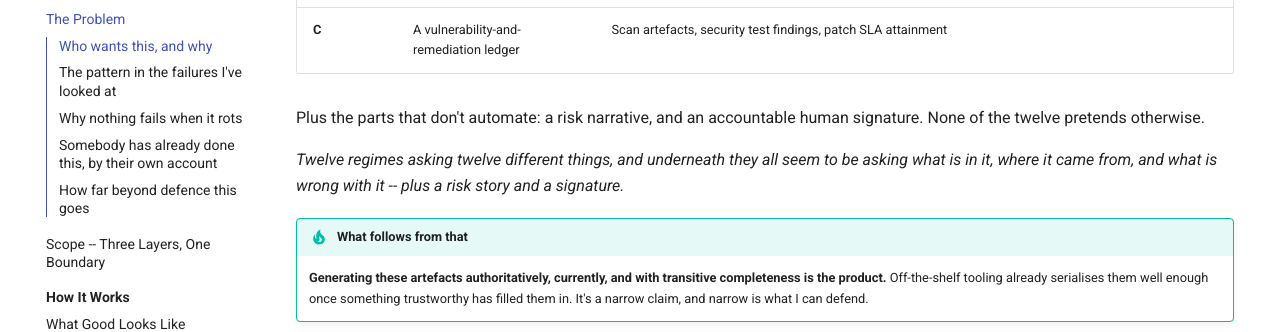
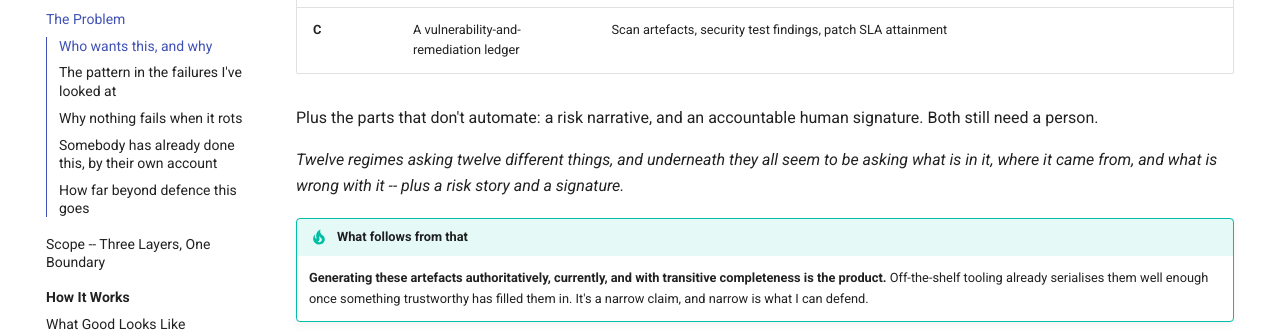
Before and after one commit to iamtgray/software-factory, an MkDocs documentation site: the page built from docs/start/the-problem.md, in a window 1280 px wide and 900 px high, scrolled down 609 px. Shown: the part 152-484 px from the top of the window. Built offline with MkDocs 1.6.1 and Material for MkDocs 9.7.7, drawn with Linux system fonts in a browser that asks for light colours.

Commit message:
Drop a closing judgement beat
'None of the twelve pretends otherwise' -- a short sentence whose only job was to
admire the sentence before it, and it anthropomorphised twelve regulations into
things capable of pretending. Replaced with 'Both still need a person.'

This class is ungreppable: the fault is the flourish, not any pattern. It
survived the register pass because the quantifier was correctly scoped.

```diff
--- a/docs/start/the-problem.md
+++ b/docs/start/the-problem.md
@@ -18,7 +18,7 @@ Regulated organisations, mostly, and their demands converge far more than I expe
 | **B** | Build-and-release provenance | Attestation of practices, integrity validation data, SBOM author signature |
 | **C** | A vulnerability-and-remediation ledger | Scan artefacts, security test findings, patch SLA attainment |
 
-Plus the parts that don't automate: a risk narrative, and an accountable human signature. None of the twelve pretends otherwise.
+Plus the parts that don't automate: a risk narrative, and an accountable human signature. Both still need a person.
 
 *Twelve regimes asking twelve different things, and underneath they all seem to be asking what is in it, where it came from, and what is wrong with it -- plus a risk story and a signature.*
 
```
